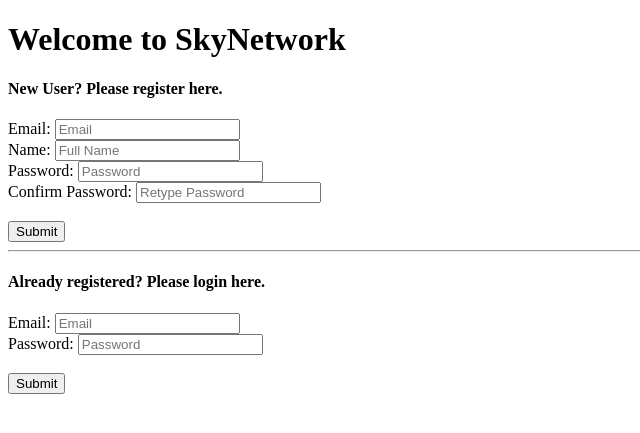
After one commit to aneesh-neelam/SkyNetwork-IWP, a PHP site: page /index.php in a window 1280 px wide. The commit adds this page. Shown: the top 433 px of the page, without its empty margins (0-640 px from the left). Run offline with PHP 8.4, Linux system fonts and the light colour scheme.

Commit message:
Sessions & Cookies Added sessions and cookies to the project.

```diff
--- /dev/null
+++ b/index.php
@@ -0,0 +1,19 @@
+<?php
+/**
+ * Created by PhpStorm.
+ * User: aneesh
+ * Date: 22/5/14
+ * Time: 5:35 AM
+ */
+
+session_start();
+
+if (isset($_SESSION['email']) && isset($_COOKIE['email']))
+{
+    setcookie("email", $_SESSION['email'], time() + 2 * 60);
+    echo "Welcome " . $_COOKIE['email'] . "! ";
+}
+else
+{
+    include "new.html";
+}
--- a/login.php
+++ b/login.php
@@ -5,6 +5,7 @@
  * Date: 10/4/14
  * Time: 6:20 PM
  */
+session_start();
 include 'settings.php';
 $con = mysql_connect($mysql_host, $mysql_username, $mysql_password);
 mysql_select_db($mysql_db);
@@ -17,6 +18,8 @@ $res = mysql_query($query);
 $count = mysql_num_rows($res);
 if ($count > 0)
 {
+    $_SESSION['email'] = $email;
+    setcookie("email", $_SESSION['email'], time() + 2 * 60);
     echo "<table border='1'>
         <tr>
         <th>Name</th>
@@ -36,7 +39,7 @@ if ($count > 0)
 else
 {
     echo 'No such user, please register. ';
-    include 'index.html';
+    include 'new.html';
 }
 
 mysql_close($con);
--- a/index.html
+++ b/new.html
@@ -8,8 +8,8 @@
 <html>
 <head>
     <title>Sky Network</title>
-    <link rel="stylesheet" type="text/css" href="index.css">
-    <script type="javascript" src="index.js"></script>
+    <link rel="stylesheet" type="text/css" href="new.css">
+    <script type="text/javascript" src="new.js"></script>
 </head>
 <body>
 <h1>Welcome to SkyNetwork</h1>
@@ -21,10 +21,10 @@
         <label> Email: </label> <input type="email" name="email" placeholder="Email"> <br>
         <label> Name: </label> <input type="text" name="name" placeholder="Full Name"> <br>
         <label> Password: </label> <input type="password" id="pwd" name="pwd" placeholder="Password"
-                                          onchange="validatepwd()"> <br>
+                                          onkeyup="validatepwd()"> <br>
         <label> Confirm Password: </label> <input type="password" id="cpwd" name="cpwd"
                                                   placeholder="Retype Password"
-                                                  onchange="validatepwd()"> <br>
+                                                  onkeyup="validatepwd()"> <br>
         <label id="pwdmsg">Both password fields must match. </label> <br>
         <input type="submit">
     </form>
--- a/index.js
+++ b/new.js
@@ -4,7 +4,6 @@
 
 function validatepwd()
 {
-    alert("Hello");
     var pwd = document.getElementById("pwd");
     var cpwd = document.getElementById("cpwd");
     var pwdmsg = document.getElementById("pwdmsg");
--- a/register.php
+++ b/register.php
@@ -5,6 +5,7 @@
  * Date: 10/4/14
  * Time: 6:17 PM
  */
+session_start();
 include 'settings.php';
 $con = mysql_connect($mysql_host, $mysql_username, $mysql_password);
 mysql_select_db($mysql_db);
@@ -20,6 +21,8 @@ if ($password === $password2)
     $res = mysql_query($query);
     if ($res)
     {
+        $_SESSION['email'] = $email;
+        setcookie("email", $_SESSION['email'], time() + 2 * 60);
         echo 'User Registered. ';
         // include 'profile.php'; // TODO
     }
@@ -31,7 +34,7 @@ if ($password === $password2)
 else
 {
     echo 'Please ensure that both password fields match. ';
-    include 'index.html';
+    include 'new.html';
 }
 
 mysql_close($con);
```
Also changed, not shown: new.css (renamed from index.css).
